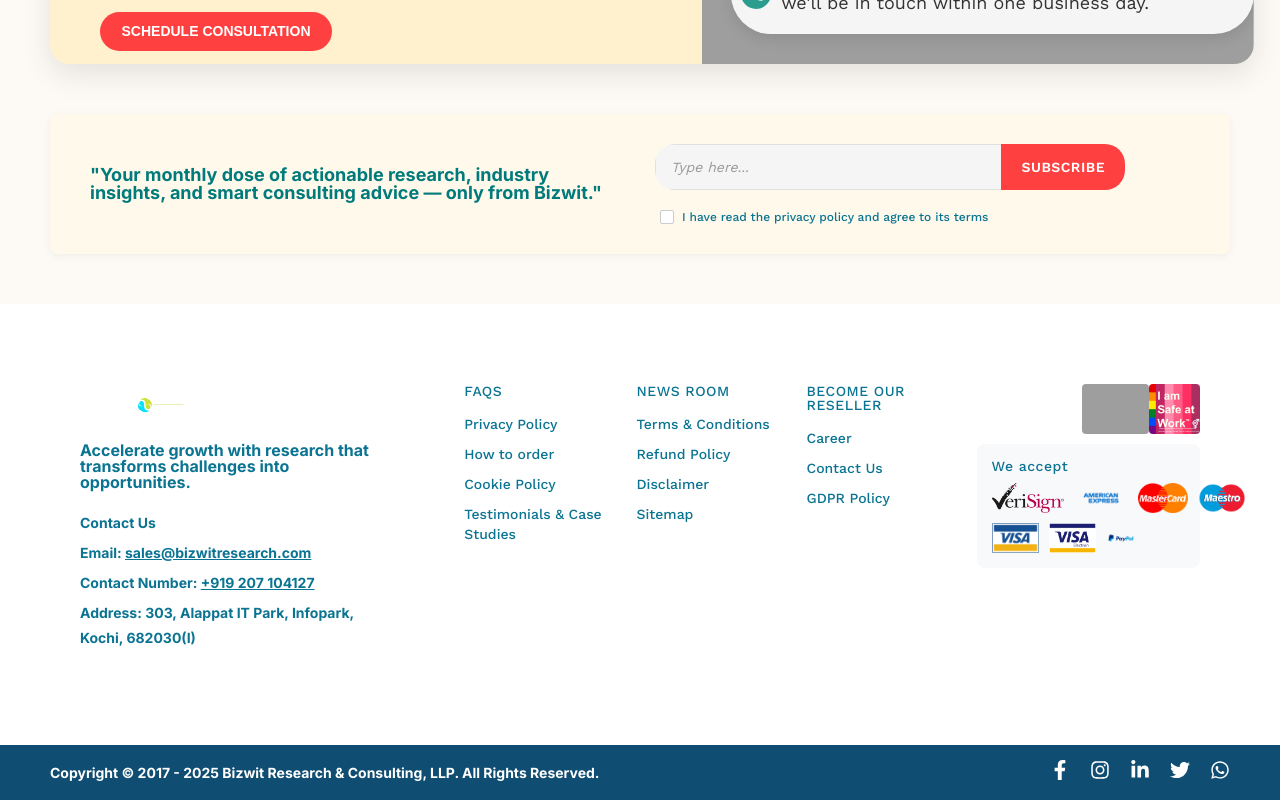
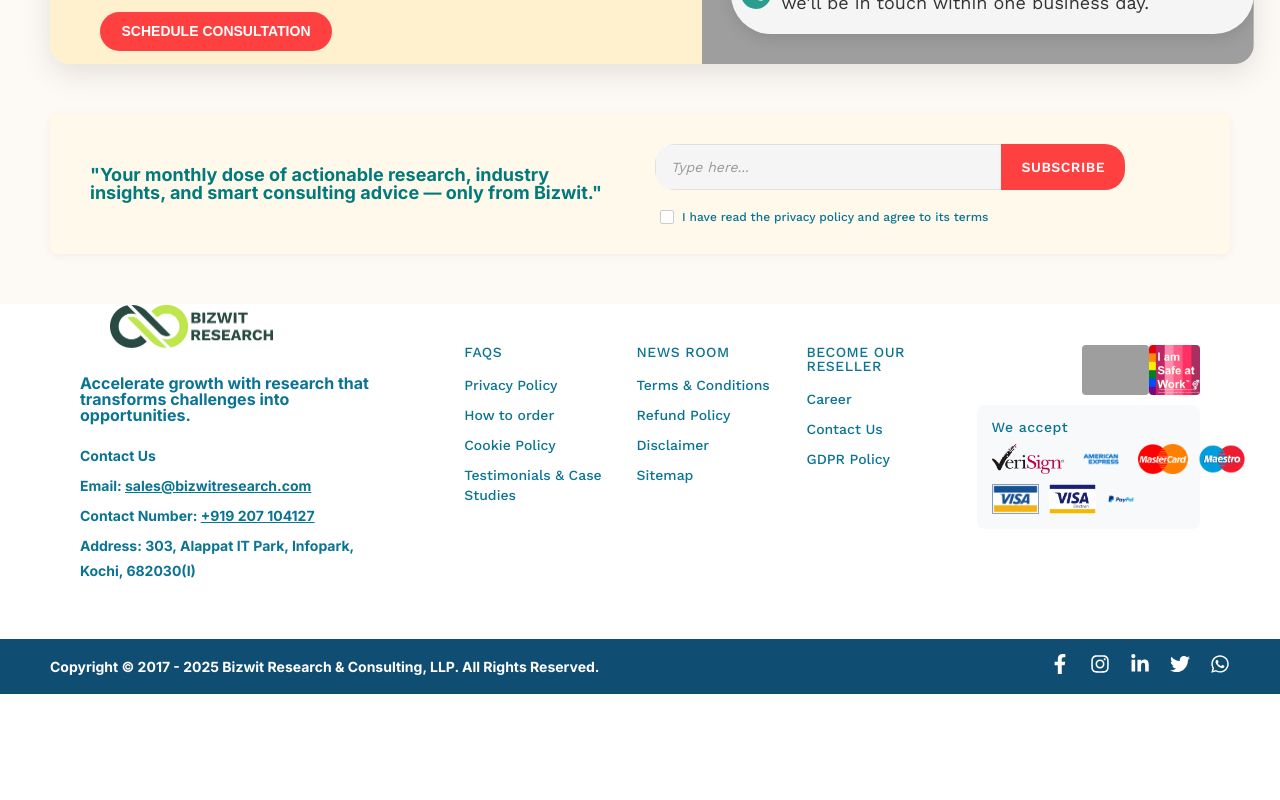
Before and after one commit to bipulsingh126/bizwit-website, a React (Vite) app in the folder frontend/: page / in a window 1280 px wide. Shown: the part 7012-7812 px from the top of the page. After the commit the page ends 7706 px from the top, so only its background shows below. Built offline with nearby package versions, Linux system fonts and the light colour scheme; grey boxes are pictures that could not be loaded.

Commit message:
fix them

```diff
--- a/frontend/src/Pages/Footer.css
+++ b/frontend/src/Pages/Footer.css
@@ -4,7 +4,7 @@
     width: 100%;
     max-width: 1400px;
     min-height: 350px;
-    margin: 40px auto;
+    margin: 1px auto 1px; /* top | right-left | bottom */
     padding: 40px;
     box-sizing: border-box;
     overflow: hidden;
@@ -32,12 +32,24 @@
     min-width: 250px;
     margin-bottom: 20px;
     margin-right: 70px;
+    position: relative; /* Anchor for absolutely positioned logo */
 }
 
 .footer-logo {
     width: 163px;
     height: 43px;
     margin-bottom: 15px;
+}
+
+/* Explicit styling for the new footer logo variant */
+.footer-logo1 {
+    width: 163px;
+    height: 43.0040779114px; /* as specified */
+    position: absolute;
+    top: -40px;
+    left: 30px;
+    transform: rotate(0deg);
+    opacity: 1;
 }
 
 .footer-tagline {
@@ -48,6 +60,7 @@
     color: #0B7492;
     max-width: 300px;
     margin-bottom: 15px;
+    margin-top: 30px;
 }
 
 .contact-info {
--- a/frontend/src/Pages/Footer.jsx
+++ b/frontend/src/Pages/Footer.jsx
@@ -1,8 +1,8 @@
 import React from "react";
 import "./Footer.css";
 import {
-  logo,
-  footer
+  footer,
+  Footerlogo
 } from "../assets/assets";
 
 const Footer = () => {
@@ -11,7 +11,7 @@ const Footer = () => {
       <div className="footer-container">
         <div className="footer-top">
           <div className="footer-logo-section">
-            <img src={logo} alt="Bizwit Research" className="footer-logo" />
+            <img src={Footerlogo} alt="Bizwit Research" className="footer-logo1" />
             <p className="footer-tagline">
               Accelerate growth with research that transforms challenges into
               opportunities.
--- a/frontend/src/assets/assets.js
+++ b/frontend/src/assets/assets.js
@@ -95,6 +95,7 @@ import casebutton from '../assets/casebutton.png'
 import testi from '../assets/testi.png'
 import testi1 from '../assets/testi1.png'
 import testi2 from '../assets/testi2.png'
+import Footerlogo  from '../assets/Footerlogo.png'
 export const clients = [
   client1,
   client2,
@@ -161,6 +162,7 @@ export {
   testi2,
   mega1,
   headerbg,
+  Footerlogo,
   mega2,
   megaarrow,
   mega3,
```
Also changed, not shown: frontend/src/assets/Footerlogo.png (added).
